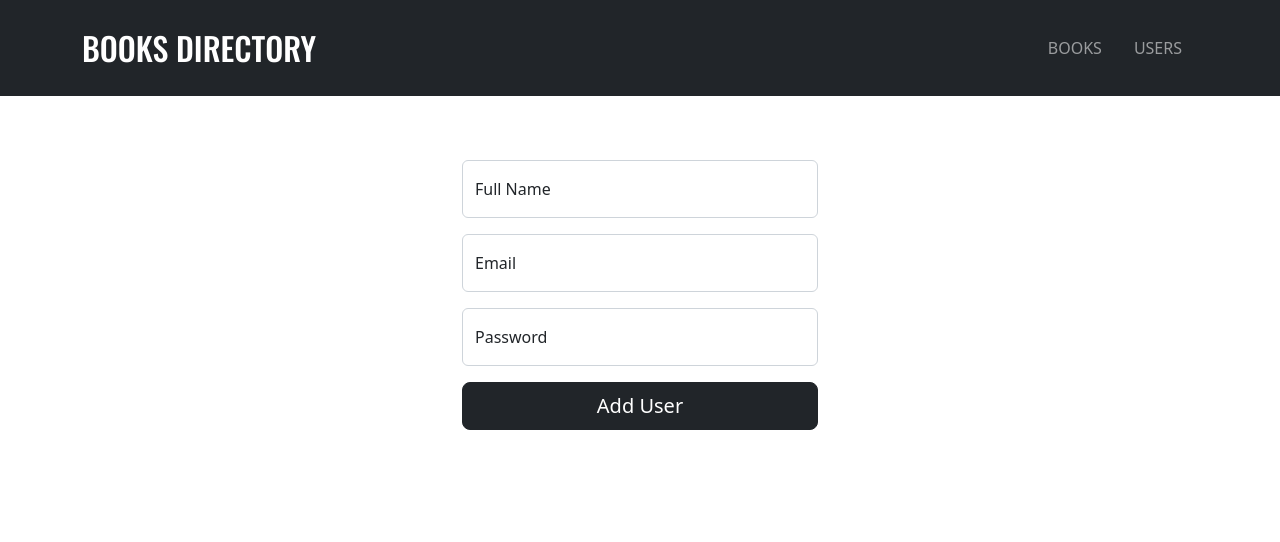
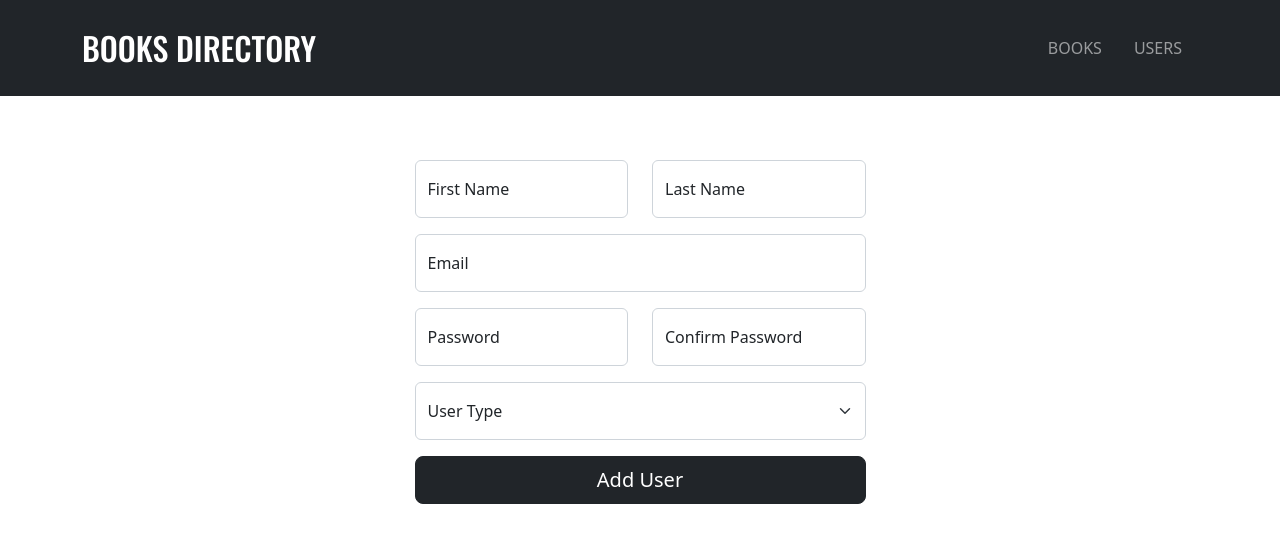
Before and after one commit to adingal/books-directory, a React (Create React App) app: page /add-user in a window 1280 px wide. Shown: the top 542 px of the page. Built offline with nearby package versions, Linux system fonts and the light colour scheme.

Commit message:
Create form validation, and add user to firebase database

```diff
--- a/src/pages/AddUser.jsx
+++ b/src/pages/AddUser.jsx
@@ -1,29 +1,247 @@
 import React from 'react'
+import { useNavigate } from 'react-router-dom'
 import { Row, Col, Form, FormGroup, Input, Label, Button } from 'reactstrap'
+import { useFormik } from 'formik'
+import * as Yup from 'yup'
+import styled from 'styled-components'
+
+// Firebase
+import {
+  getAuth,
+  createUserWithEmailAndPassword,
+  updateProfile,
+} from 'firebase/auth'
+import { setDoc, doc, serverTimestamp } from 'firebase/firestore'
+import { db } from '../firebase.config'
+
+const StyledErrorLabel = styled.span`
+  display: block;
+  position: absolute;
+  bottom: -15px;
+  left: 0;
+  font-size: 0.75em;
+  color: #dc3545;
+`
 
 function AddUser() {
+  const navigate = useNavigate()
+  const userTypes = [
+    { label: 'User Type', value: '0' }, // Default disabled
+    { label: 'user', value: '1' },
+    { label: 'admin', value: '2' },
+  ]
+  const formik = useFormik({
+    initialValues: {
+      firstName: '',
+      lastName: '',
+      email: '',
+      password: '',
+      confirmPassword: '',
+      userType: 0,
+    },
+    validationSchema: Yup.object({
+      firstName: Yup.string()
+        .min(3, 'Must be 3 characters or more')
+        .max(30, 'Must be 20 characters or less')
+        .required('Required'),
+      lastName: Yup.string()
+        .min(3, 'Must be 3 characters or more')
+        .max(30, 'Must be 20 characters or less')
+        .required('Required'),
+      email: Yup.string().email('Invalid email address').required('Required'),
+      password: Yup.string()
+        .min(8, 'Must be 8 characters or more')
+        .max(30, 'Must be 20 characters or less')
+        .required('Required'),
+      confirmPassword: Yup.string()
+        .oneOf([Yup.ref('password'), null], 'Passwords must match')
+        .required('Required'),
+      userType: Yup.string()
+        .oneOf(['1', '2'], 'User type is requried')
+        .required('Required'),
+    }),
+    onSubmit: (values) => onFormSubmit(values),
+  })
+
+  const onFormSubmit = async (formData) => {
+    const { firstName, lastName, email, password, userType } = formData
+    try {
+      // Initialize firebase authentication
+      const auth = getAuth()
+      // Create a user on firebase
+      const userCredential = await createUserWithEmailAndPassword(
+        auth,
+        email,
+        password
+      )
+      // Get created user
+      const user = userCredential.user
+      // Update display name
+      updateProfile(auth.currentUser, {
+        displayName: `${firstName} ${lastName}`,
+      })
+      // Create a form data copy
+      const formDataCopy = { ...formData }
+      // Delete user password from form data copy
+      delete formDataCopy.password
+      delete formDataCopy.confirmPassword
+      // Add dateAdded and userType
+      formDataCopy.dateAdded = serverTimestamp()
+      formDataCopy.userType = userType === '1' ? 'user' : 'admin'
+      // Add new data into a collection - if collection(users) does not exist, it will be created
+      await setDoc(doc(db, 'users', user.uid), formDataCopy)
+
+      navigate('/')
+    } catch (error) {
+      console.log('Something went wrong with registration', error)
+    }
+  }
+
+  const renderUserTypeOptions = (types) =>
+    types.map((type) => {
+      if (type.value === '0') {
+        return (
+          <option value={type.value} disabled key={type.value}>
+            {type.label}
+          </option>
+        )
+      }
+      return (
+        <option value={type.value} key={type.value}>
+          {type.label}
+        </option>
+      )
+    })
+
   return (
     <Row>
-      <Col xs={12} md={8} lg={6} xl={4} className="mx-auto">
-        <Form>
+      <Col xs={12} md={8} lg={6} xl={5} className="mx-auto">
+        <Form onSubmit={formik.handleSubmit}>
+          <Row>
+            <Col md={6}>
               <FormGroup floating>
-            <Input id="name" name="name" placeholder="Full Name" type="text" />
-            <Label for="name">Full Name</Label>
+                <Input
+                  id="firstName"
+                  name="firstName"
+                  placeholder="First Name"
+                  type="text"
+                  onChange={formik.handleChange}
+                  value={formik.values.firstName}
+                  className={
+                    formik.touched.firstName &&
+                    formik.errors.firstName &&
+                    'is-invalid'
+                  }
+                />
+                <Label for="firstName">First Name</Label>
+                {formik.touched.firstName && formik.errors.firstName && (
+                  <StyledErrorLabel>{formik.errors.firstName}</StyledErrorLabel>
+                )}
               </FormGroup>
+            </Col>
+            <Col md={6}>
               <FormGroup floating>
-            <Input id="email" name="email" placeholder="Email" type="email" />
+                <Input
+                  id="lastName"
+                  name="lastName"
+                  placeholder="Last Name"
+                  type="text"
+                  onChange={formik.handleChange}
+                  value={formik.values.lastName}
+                  className={
+                    formik.touched.lastName &&
+                    formik.errors.lastName &&
+                    'is-invalid'
+                  }
+                />
+                <Label for="lastName">Last Name</Label>
+                {formik.touched.lastName && formik.errors.lastName && (
+                  <StyledErrorLabel>{formik.errors.lastName}</StyledErrorLabel>
+                )}
+              </FormGroup>
+            </Col>
+          </Row>
+          <FormGroup floating>
+            <Input
+              id="email"
+              name="email"
+              placeholder="Email"
+              type="email"
+              onChange={formik.handleChange}
+              value={formik.values.email}
+              className={
+                formik.touched.email && formik.errors.email && 'is-invalid'
+              }
+            />
             <Label for="email">Email</Label>
+            {formik.touched.email && formik.errors.email && (
+              <StyledErrorLabel>{formik.errors.email}</StyledErrorLabel>
+            )}
           </FormGroup>
+          <Row>
+            <Col md={6}>
               <FormGroup floating>
                 <Input
                   id="password"
                   name="password"
                   placeholder="Password"
                   type="password"
+                  onChange={formik.handleChange}
+                  value={formik.values.password}
+                  className={
+                    formik.touched.password &&
+                    formik.errors.password &&
+                    'is-invalid'
+                  }
                 />
                 <Label for="password">Password</Label>
+                {formik.touched.password && formik.errors.password && (
+                  <StyledErrorLabel>{formik.errors.password}</StyledErrorLabel>
+                )}
               </FormGroup>
-          <Button size="lg" color="dark" block>
+            </Col>
+            <Col md={6}>
+              <FormGroup floating>
+                <Input
+                  id="confirmPassword"
+                  name="confirmPassword"
+                  placeholder="Confirm Password"
+                  type="password"
+                  onChange={formik.handleChange}
+                  value={formik.values.confirmPassword}
+                  className={
+                    formik.touched.confirmPassword &&
+                    formik.errors.confirmPassword &&
+                    'is-invalid'
+                  }
+                />
+                <Label for="confirmPassword">Confirm Password</Label>
+                {formik.touched.confirmPassword &&
+                  formik.errors.confirmPassword && (
+                    <StyledErrorLabel>
+                      {formik.errors.confirmPassword}
+                    </StyledErrorLabel>
+                  )}
+              </FormGroup>
+            </Col>
+          </Row>
+          <FormGroup>
+            <Input
+              id="userType"
+              name="userType"
+              type="select"
+              className={`py-3 ${
+                formik.touched.userType &&
+                formik.errors.userType &&
+                'is-invalid'
+              }`}
+              value={formik.values.userType}
+              onChange={formik.handleChange}
+            >
+              {renderUserTypeOptions(userTypes)}
+            </Input>
+          </FormGroup>
+          <Button size="lg" color="dark" type="submit" block>
             Add User
           </Button>
         </Form>
```
Lines whose indentation alone changed are shown as unchanged.
